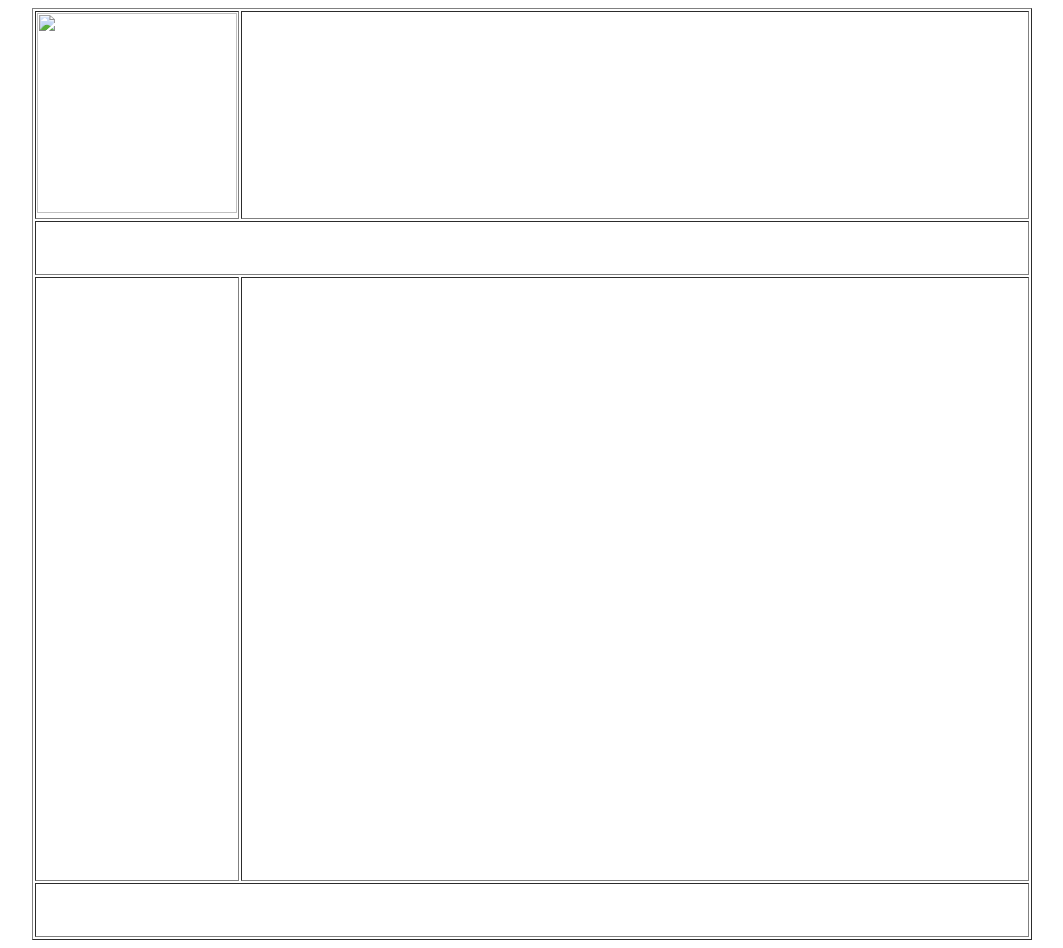
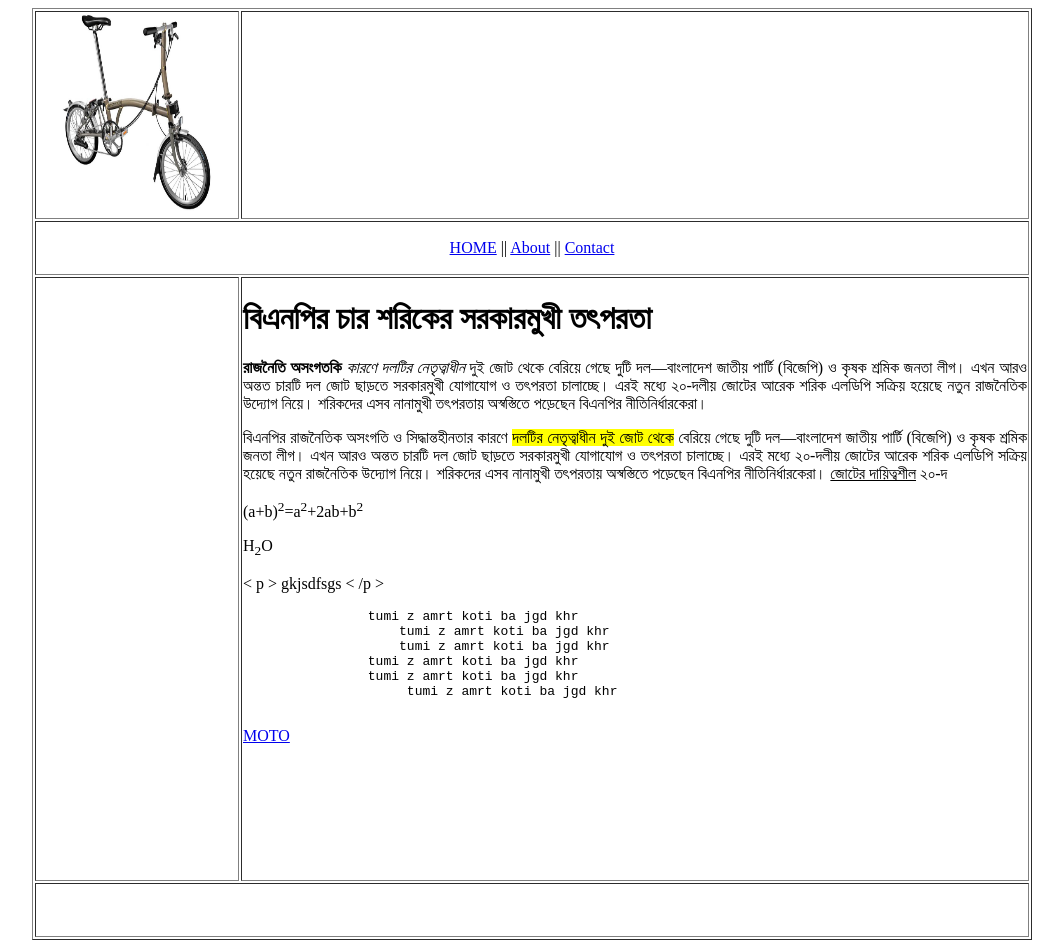
Before and after one commit to Snigdhow/firstwork, a plain HTML site: page Day-3-Class/Index.html in a window 1280 px wide. Shown: the whole page, without its empty margins (108-1171 px from the left). Drawn offline with Linux system fonts and the light colour scheme.

Commit message:
abar korlam

```diff
--- a/Day-3-Class/Index.html
+++ b/Day-3-Class/Index.html
@@ -8,16 +8,46 @@
 <table border="1"width="1000" align="center">
     <tr>
         <td height="200" width="200">
-            <img height="200" width="200" src="Images/Cycle.jpg" alt=""/>
+            <img height="200" width="200" src="../Images/Cycle.jpg" alt=""/>
         </td>
         <td></td>
     </tr>
     <tr>
-        <td height="50" colspan="2"></td>
+        <td height="50" colspan="2" align="center">
+            <a href="index.html">HOME</a> ||
+            <a href="about.html">About</a> ||
+            <a href="contact.html">Contact</a>
+        </td>
     </tr>
     <tr>
         <td height="600"></td>
-        <td></td>
+        <td valign="top">
+            <h1>বিএনপির চার শরিকের সরকারমুখী তৎপরতা</h1>
+            <p align="justify"><strong>রাজনৈতি অসংগতকি</strong> <em>কারণে দলটির নেতৃত্বাধীন</em> দুই জোট থেকে বেরিয়ে গেছে দুটি দল—বাংলাদেশ জাতীয় পার্টি (বিজেপি) ও কৃষক শ্রমিক জনতা লীগ। এখন আরও অন্তত চারটি দল জোট ছাড়তে সরকারমুখী যোগাযোগ ও তৎপরতা চালাচ্ছে। এরই মধ্যে ২০-দলীয় জোটের আরেক শরিক এলডিপি সক্রিয় হয়েছে নতুন রাজনৈতিক উদ্যোগ নিয়ে। শরিকদের এসব নানামুখী তৎপরতায় অস্বস্তিতে পড়েছেন বিএনপির নীতিনির্ধারকেরা।
+            <p align="justify">বিএনপির রাজনৈতিক অসংগতি ও সিদ্ধান্তহীনতার কারণে <mark>দলটির নেতৃত্বাধীন দুই জোট থেকে</mark> বেরিয়ে গেছে দুটি দল—বাংলাদেশ জাতীয় পার্টি (বিজেপি) ও কৃষক শ্রমিক জনতা লীগ। এখন আরও অন্তত চারটি দল জোট ছাড়তে সরকারমুখী যোগাযোগ ও তৎপরতা চালাচ্ছে। এরই মধ্যে ২০-দলীয় জোটের আরেক শরিক এলডিপি সক্রিয় হয়েছে নতুন রাজনৈতিক উদ্যোগ নিয়ে। শরিকদের এসব নানামুখী তৎপরতায় অস্বস্তিতে পড়েছেন বিএনপির নীতিনির্ধারকেরা।
+
+                <ins>জোটের দায়িত্বশীল</ins> ২০-দ</p>
+            <p>(a+b)<sup>2</sup>=a<sup>2</sup>+2ab+b<sup>2</sup></p>
+            <p> H<sub>2</sub>O</p>
+            <p></p>
+
+            <p> &lt; p &gt; gkjsdfsgs &lt; /p &gt;</p>
+            <pre>
+                tumi z amrt koti ba jgd khr
+                    tumi z amrt koti ba jgd khr
+                    tumi z amrt koti ba jgd khr
+                tumi z amrt koti ba jgd khr
+                tumi z amrt koti ba jgd khr
+                     tumi z amrt koti ba jgd khr
+            </pre>
+
+            <a href="https://en.wikipedia.org/wiki/PHP" target="_blank">MOTO</a>
+
+
+
+
+
+        </td>
     </tr>
     <tr>
         <td height="50" colspan="2"></td>
```
Also changed, not shown: Day-3-Class/about.html (added, +40 -0 lines), Day-3-Class/contact.html (added, +43 -0 lines), Day-3-Class/New Text Document.html (deleted), Images/Cycle.jpg (added).
